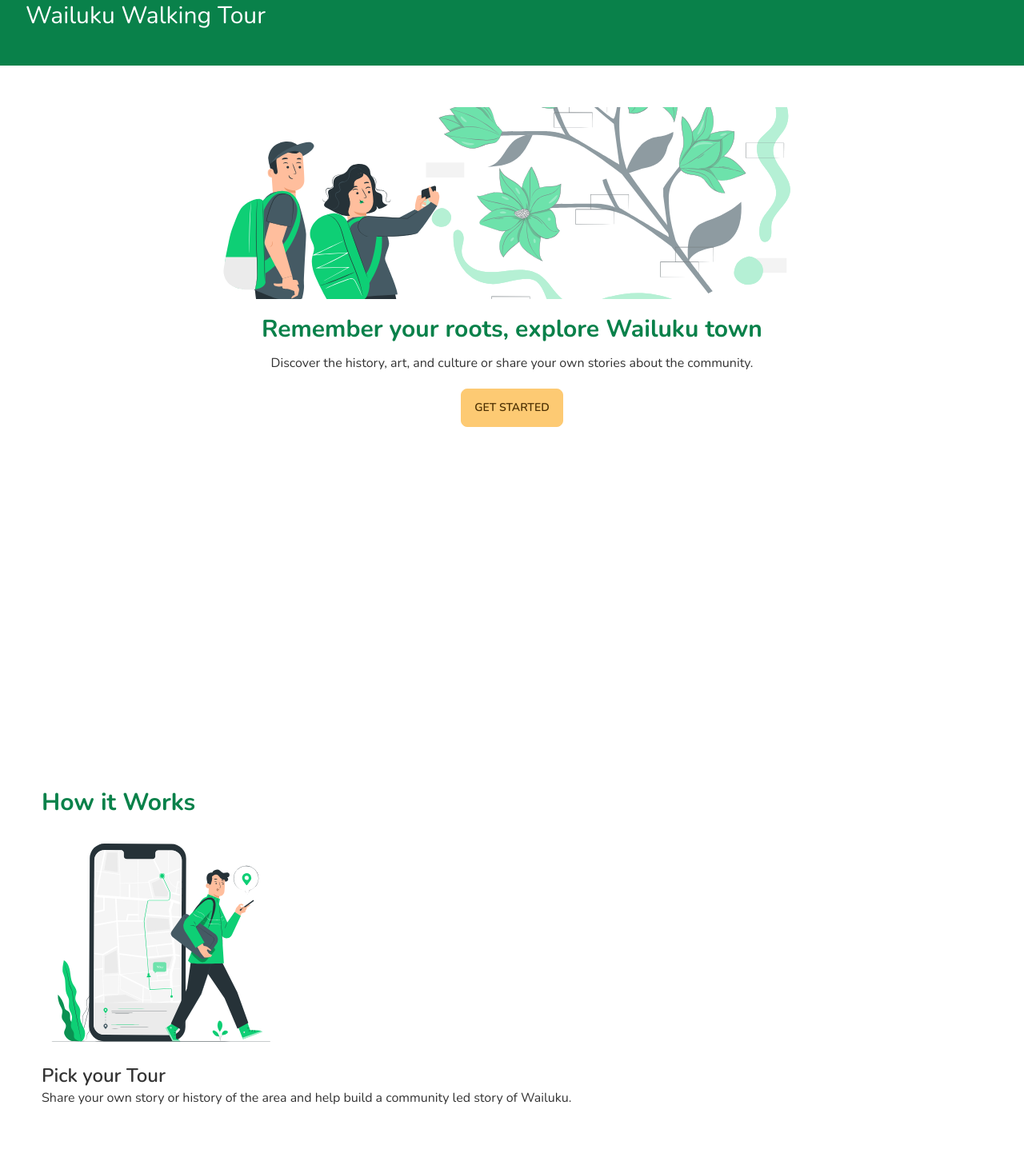
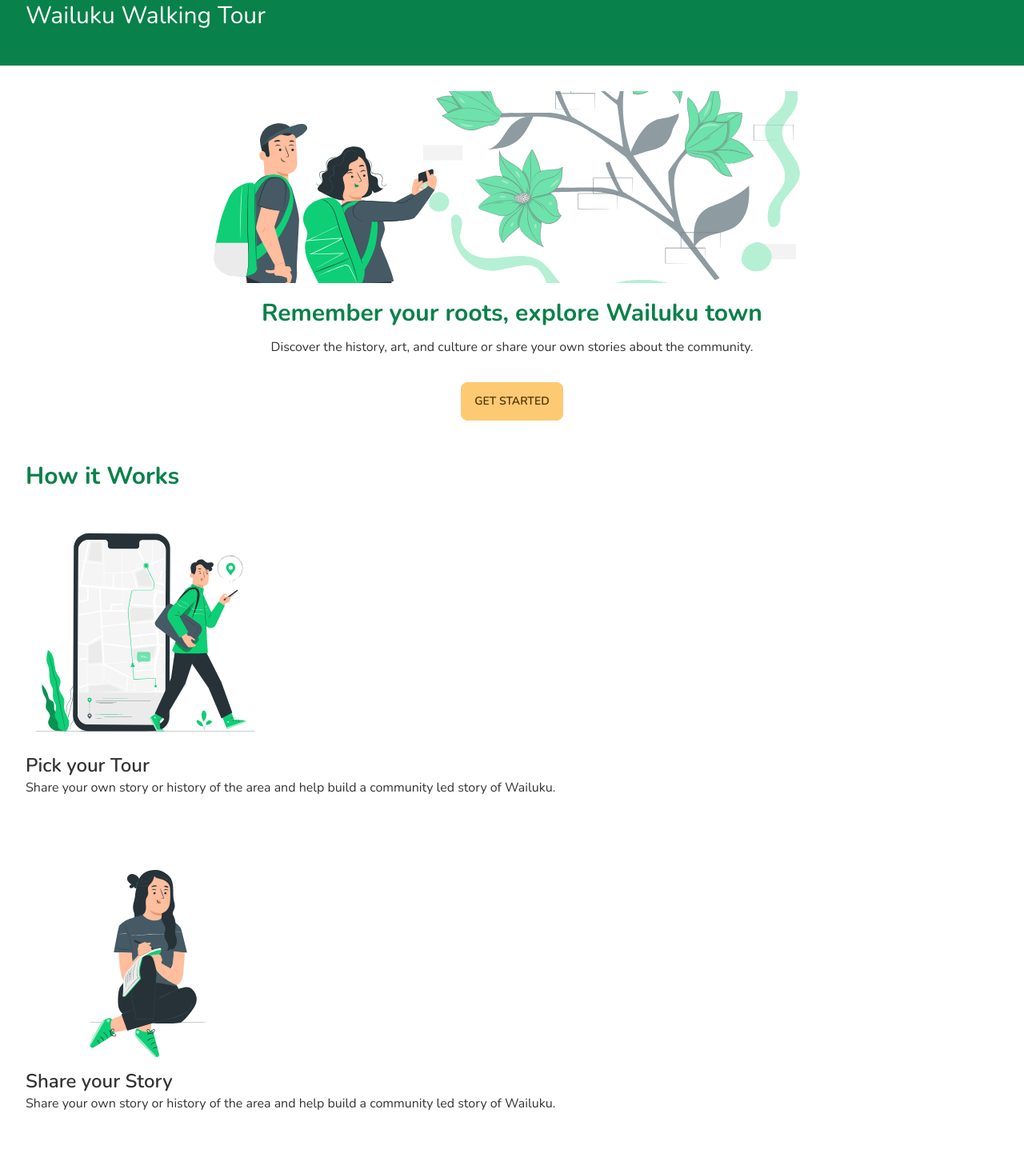
Before and after one commit to JosDaw/wailuku-walking-tour, a Next.js app: page / in a window 1280 px wide. Shown: the part 42-1489 px from the top of the page at 80% size. Built offline with nearby package versions, Linux system fonts and the light colour scheme.

Commit message:
decreased container padding and increased margin btw elements

```diff
--- a/pages/index.js
+++ b/pages/index.js
@@ -17,22 +17,22 @@ export default function Home() {
   }
 
   return (
-    <div className="px-5 py-5">
+    <div className="px-4 py-4">
       <Head>
         <title>Wailuku Walking Tour</title>
         <meta name="description" content="Generated by create next app" />
         <link rel="icon" href="/favicon.ico" />
       </Head>
 
-      <div className="min-h-screen flex flex-col items-center">
+      <div className="min-h-full flex flex-col items-center">
         <div style={heroBanner.container}></div>
         <h1 className="text-3xl text-primary font-bold mt-3">Remember your roots, explore Wailuku town</h1>
         <p className="font-light mt-2">Discover the history, art, and culture or share your own stories about the community.</p>
-        <button className="btn btn-info mt-3">Get Started</button>
+        <button className="btn btn-info mt-4">Get Started</button>
       </div>
 
       <div>
-        <h1 className="text-3xl text-primary font-bold mt-5">How it Works</h1>
+        <h1 className="text-3xl text-primary font-bold mt-5 mb-3">How it Works</h1>
         <div>
           <div className="">
             <Image
@@ -58,7 +58,7 @@ export default function Home() {
       </div>
 
       <div className="mt-5">
-      <h1 className="text-3xl text-primary font-bold">Wailuku Walks</h1>
+      <h1 className="text-3xl text-primary font-bold mb-3">Wailuku Walks</h1>
         <div>
           <TourCards />
         </div>
```
